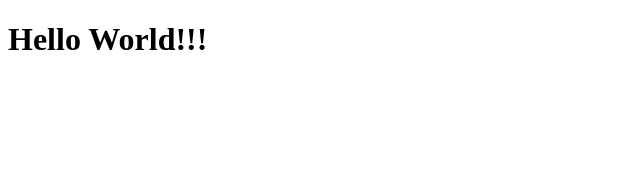
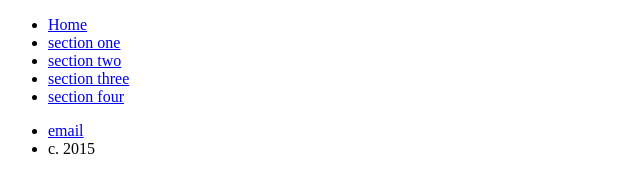
Before and after one commit to hanieel/fluent.conf.2015.github.io, a plain HTML site: page index.html in a window 1280 px wide. Shown: the whole page, without its empty margins (0-640 px from the left). Drawn offline with Linux system fonts and the light colour scheme.

Commit message:
update mark up
update mark up

```diff
--- a/index.html
+++ b/index.html
@@ -1,12 +1,34 @@
-<!doctype html>
+<!DOCTYPE html>
 <html>
-  <head>
-  <meta charset="utf-8">
-  <title>2015 Fluent Conference Training : San Francisco CA</title>
-  </head>
-
-  <body>
-    <h1>Hello World!!!</h1>
-
-  </body>
+	<head>
+		<title>2015 FLuent Conference Training : San Francisco CA</title>
+		 <!-- responsive: handheld smart devices -->
+        <meta name="HandheldFriendly" content="true">
+        <meta name="viewport" content="width=device-width; initial-scale=0.666667; maximum-scale=0.666667; user-scalable=0">
+        <meta name="viewport" content="width=device-width">
+     <!-- responsive: handheld smart devices ends -->
+	</head>
+	<body>
+	  <div class="container">
+  	  <header>
+  	    <div class="inner">
+      		<nav>
+          		<ul>
+              		<li><a href="/">Home</a></li>
+      	        	<li><a href="/about">section one</a></li>
+              		<li><a href="/cv">section two</a></li>
+              		<li><a href="/blog">section three</a></li>
+              		<li><a href="/blog">section four</a></li>
+          		</ul>
+      		</nav>
+    		</div>
+  		</header>
+  		<footer>
+      		<ul>
+          		<li><a href="mailto:hanieel.rodriguez@pearson.com">email</a></li>
+          		<li>c. 2015 </li>
+  			</ul>
+  		</footer>
+		</div><!-- /.container -->
+	</body>
 </html>
```
